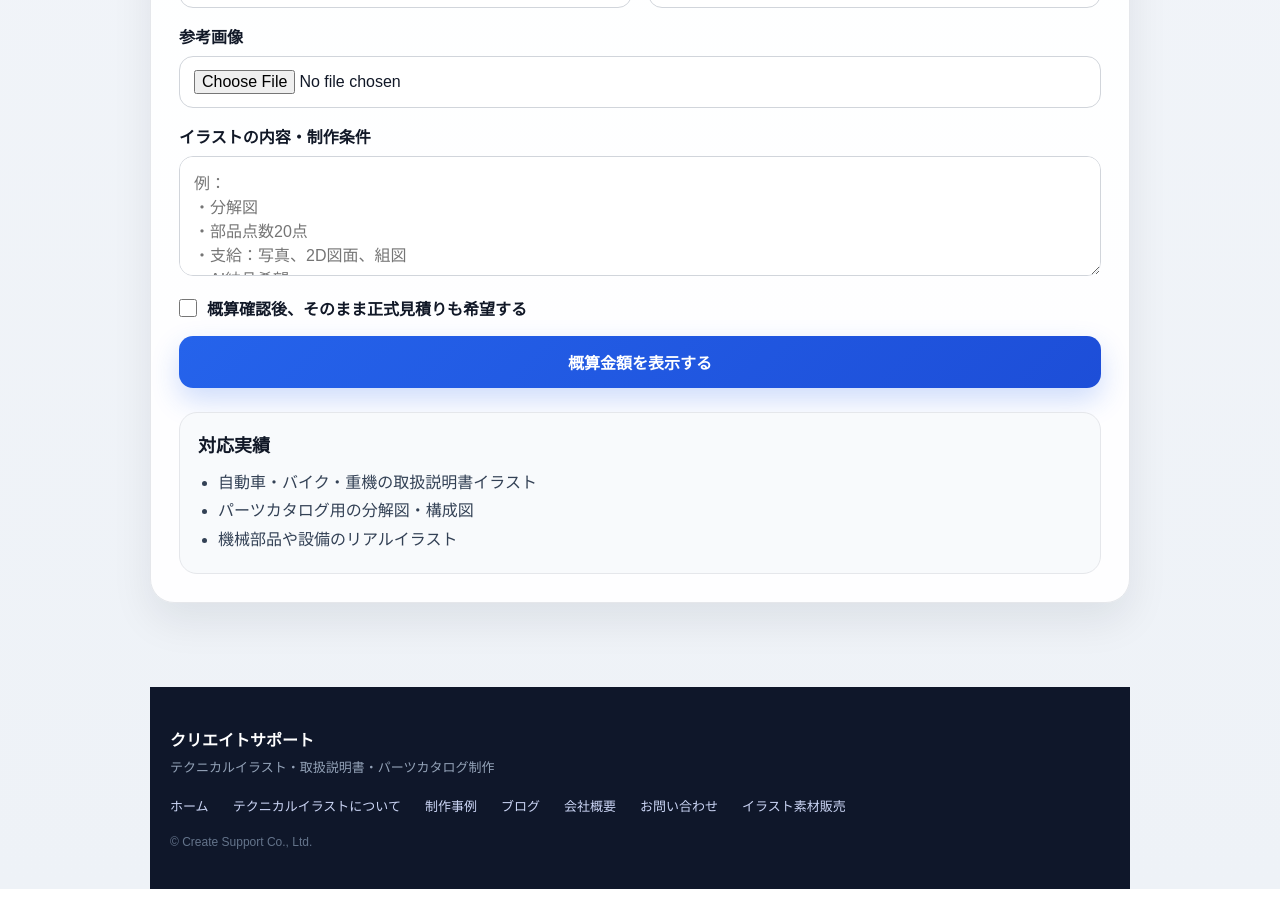
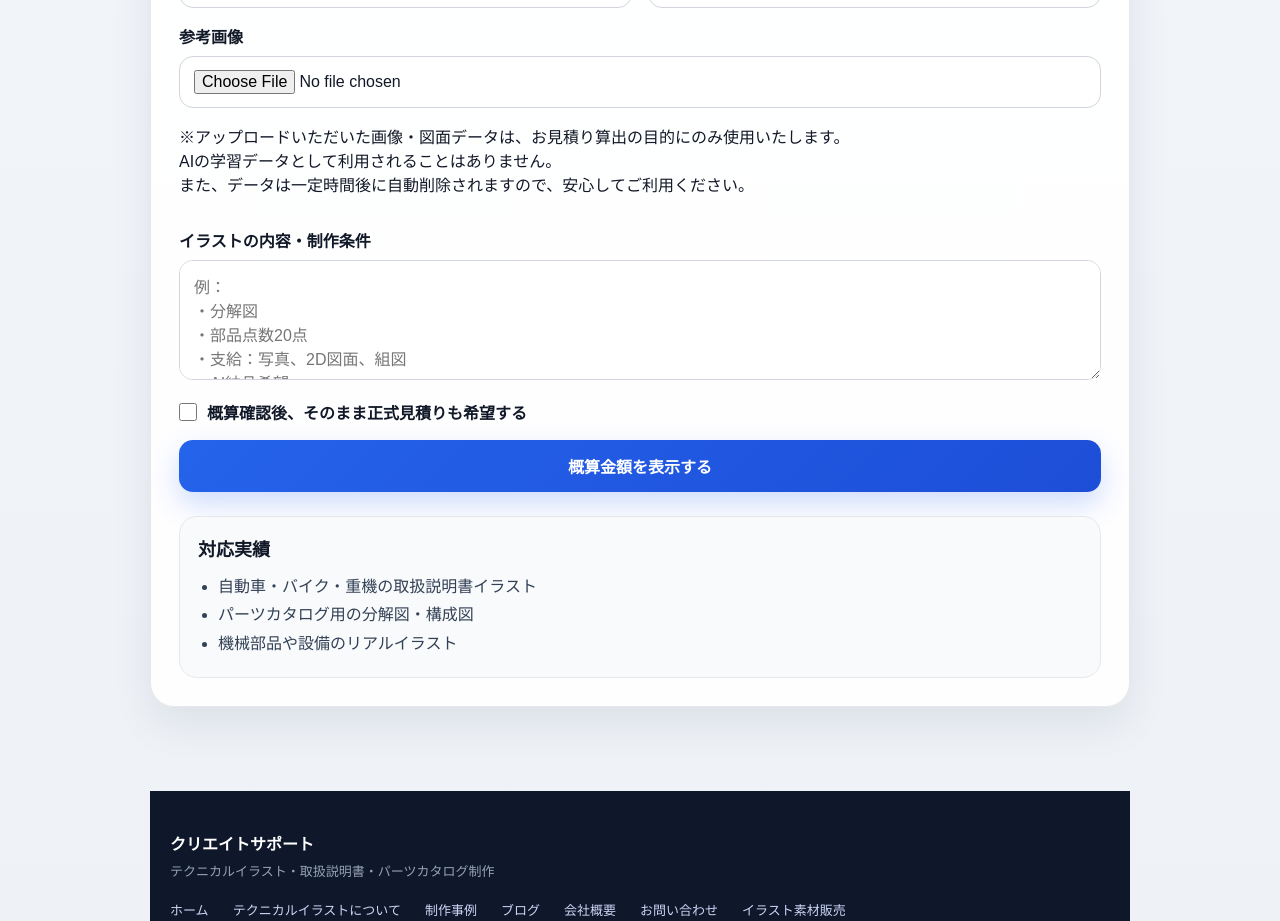
Before and after one commit to k-hioki-source/ai-estimate, a Next.js app: page / in a window 1280 px wide. Shown: the part 1800-2721 px from the top of the page. Before the commit the page ends 2689 px from the top, so only its background shows below. Built offline with nearby package versions, Linux system fonts and the light colour scheme.

Commit message:
Update EstimateForm.tsx

```diff
--- a/components/EstimateForm.tsx
+++ b/components/EstimateForm.tsx
@@ -300,6 +300,12 @@ export default function EstimateForm() {
       setPreview(URL.createObjectURL(file));
     }}
   />
+<p className="uploadNotice">
+    ※アップロードいただいた画像・図面データは、お見積り算出の目的にのみ使用いたします。<br />
+    AIの学習データとして利用されることはありません。<br />
+    また、データは一定時間後に自動削除されますので、安心してご利用ください。
+  </p>
+
 </div>
           </div>
 
```
